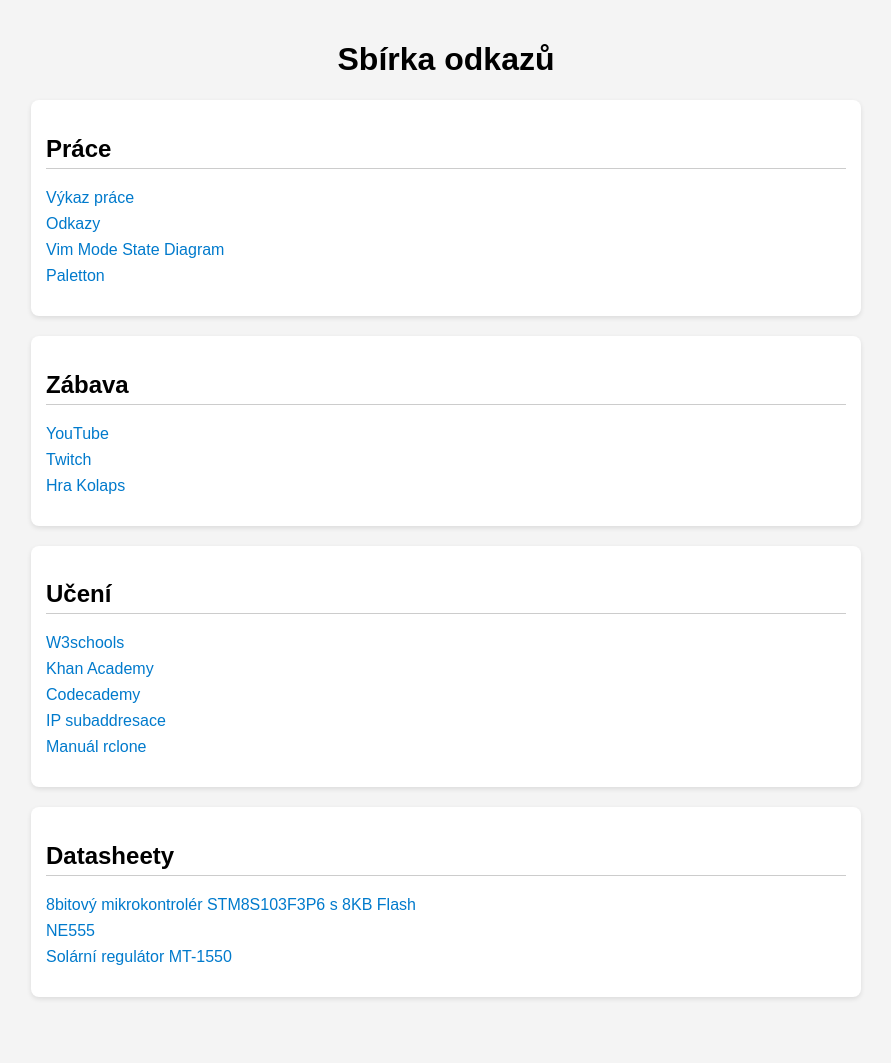
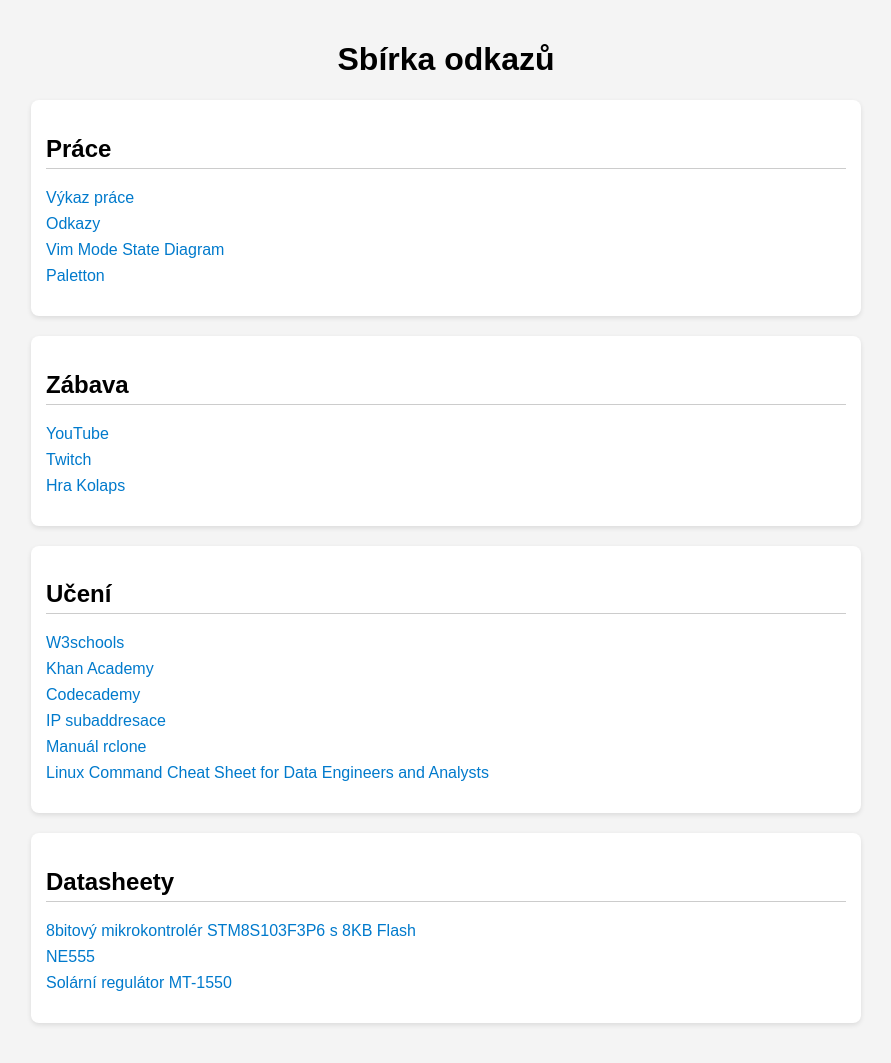
Before and after one commit to vpospichal/vpospichal.github.io, a Jekyll site: the page index.html, which Jekyll copies as it is, in a window 1280 px wide. Shown: the whole page, without its empty margins (194-1085 px from the left). Built offline with Jekyll 4.4.1, drawn with Linux system fonts in a browser that asks for light colours; before the commit the page ends 1037 px from its top, so only the background shows below that.

Commit message:
MODIFY index.html ADD Linux Cheat Sheet

```diff
--- a/index.html
+++ b/index.html
@@ -74,6 +74,7 @@
       <li><a href="https://www.codecademy.com">Codecademy</a></li>
       <li><a href="ip-subnetting.html">IP subaddresace</a></li>
       <li><a href="https://du.cesnet.cz/cs/navody/object_storage/rclone/rclone-basic-controls/start">Manuál rclone</a></li>
+      <li><a href="https://dev.to/grayhat/the-ultimate-linux-command-cheat-sheet-for-data-engineers-and-analysts-570h">Linux Command Cheat Sheet for Data Engineers and Analysts </a></li>
     </ul>
   </div>
 
```
